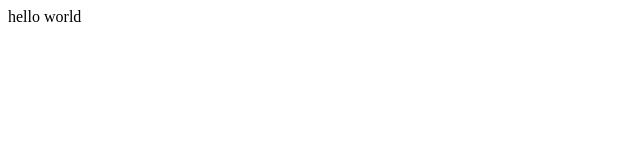
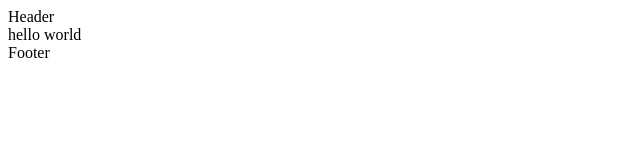
Before and after one commit to kmaryam27/nextjs-ssr, a Next.js app: page / in a window 1280 px wide. Shown: the top 160 px of the page, without its empty margins (0-640 px from the left). Built offline with nearby package versions, Linux system fonts and the light colour scheme.

Commit message:
add header and footer components

```diff
--- /dev/null
+++ b/components/Layout.js
@@ -0,0 +1,10 @@
+const Layout = props => {
+    return(
+    <div>
+        <div>Header</div>
+            {props.children}
+        <div>Footer</div>
+    </div>
+    );
+}
+export default Layout;
--- a/pages/index.js
+++ b/pages/index.js
@@ -1,2 +1,9 @@
-const Index = () => <div>hello world</div>;
+import Layout from '../components/Layout';
+const Index = () => {
+return(
+    <Layout>
+        <div>hello world</div>
+    </Layout>
+    )
+}
 export default Index;
```
